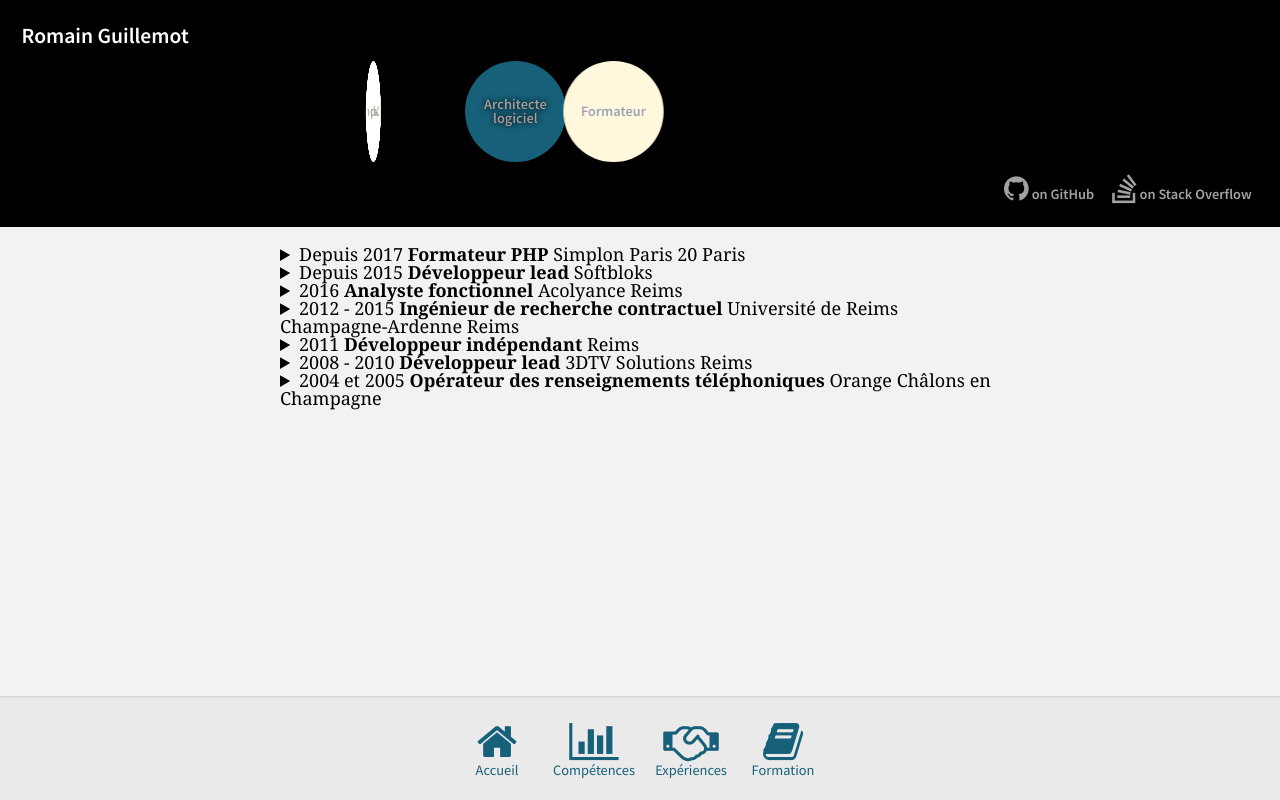
After one commit to AymericGoube/sandbox, a PHP site: page /index.php?page=experiences in a window 1280 px wide. The commit adds this page. Run offline with PHP 8.4, Linux system fonts and the light colour scheme.

Commit message:
Exercice 3 : mise en place des pages multiples avec php

```diff
--- /dev/null
+++ b/index.php
@@ -0,0 +1,72 @@
+<?php
+    $page = 'accueil';
+    $allowed_pages = array(
+        'accueil',
+        'competences',
+        'experiences',
+        'formation'
+    );
+
+    if(in_array($_GET['page'], $allowed_pages))
+    {
+        $page = $_GET['page'];
+    }
+?>
+<!doctype html>
+<html>
+
+    <head>
+
+        <meta charset="utf-8">
+
+        <link rel="stylesheet" type="text/css" media="all" href="font-awesome/css/font-awesome.min.css">
+        <link rel="stylesheet" type="text/css" media="all" href="http://fonts.googleapis.com/css?family=Source+Sans+Pro:400,600,400italic,600italic">
+        <link rel="stylesheet" type="text/css" media="all" href="styles/main.css">
+
+        <?php
+            if(file_exists('pages/'.$page.'.head.php'))
+            {
+                include('pages/'.$page.'.head.php');
+            }
+        ?>
+
+    </head>
+
+    <body class="flex-column">
+
+        <main class="content-wrapper flex-1 overflow-auto">
+            <header class="site-header">
+                <h1 class="site-title">Romain Guillemot</h1>
+                <ul class="site-subtitle">
+                    <li>Développeur</li>
+                    <li>Architecte<br>logiciel</li>
+                    <li>Formateur</li>
+                </ul>
+                <aside>
+                    <ul class="social-bar a-row align-right">
+                        <li><a href="https://github.com/wasthishelpful" class="a-button"><i class="fa fa-2x fa-github"></i> on GitHub</a></li>
+                        <li><a href="http://stackoverflow.com/users/6612932/wasthishelpful" class="a-button"><i class="fa fa-2x fa-stack-overflow"></i> on Stack Overflow</a></li>
+                    </ul>
+                </aside>
+            </header>
+
+            <?php
+                if(file_exists('pages/'.$page.'.body.php'))
+                {
+                    include('pages/'.$page.'.body.php');
+                }
+            ?>
+        </main>
+
+        <nav class="site-menu">
+            <ul class="a-row">
+                <li><a href="?page=accueil" class="a-button"><i class="fa fa-3x fa-home"></i><br>Accueil</a></li>
+                <li><a href="?page=competences" class="a-button"><i class="fa fa-3x fa-bar-chart"></i><br>Compétences</a></li>
+                <li><a href="?page=experiences" class="a-button"><i class="fa fa-3x fa-handshake-o"></i><br>Expériences</a></li>
+                <li><a href="?page=formation" class="a-button"><i class="fa fa-3x fa-book"></i><br>Formation</a></li>
+            </ul>
+        </nav>
+
+    </body>
+
+</html>
--- /dev/null
+++ b/pages/accueil.head.php
@@ -0,0 +1 @@
+<title>Romain Guillemot - développeur, architecte logiciel, formateur</title>
--- /dev/null
+++ b/pages/competences.head.php
@@ -0,0 +1 @@
+<title>Romain Guillemot - compétences</title>
--- /dev/null
+++ b/pages/experiences.body.php
@@ -0,0 +1,52 @@
+<section class="content">
+    <details>
+    <summary><time>Depuis 2017</time> <strong>Formateur PHP</strong> <span class="institution">Simplon Paris 20</span> <span class="localization">Paris</span> </summary>
+    </details>
+    <details>
+    <summary><time>Depuis 2015</time> <strong>Développeur lead</strong> <span class="institution">Softbloks</span></summary>
+    <p>Participation à la conception et au développement du projet libre <a href="http://github.com/wasthishelpful/softbloks">Softbloks</a>.
+    </details>
+    <details>
+    <summary><time>2016</time> <strong>Analyste fonctionnel</strong> <span class="institution">Acolyance</span> <span class="localization">Reims</span> </summary>
+    <ul>
+    <li>Recueil et analyse des besoins utilisateurs métier.</li>
+    <li>Définition des spécifications fonctionnelles, en relation avec l'équipe de développement.</li>
+    <li>Définition et mise en œuvre des tests de recette.</li>
+    </ul>
+    </details>
+    <details>
+    <summary><time>2012 - 2015</time> <strong>Ingénieur de recherche contractuel</strong> <span class="institution">Université de Reims Champagne-Ardenne</span> <span class="localization">Reims</span> </summary>
+    <p>Rattaché au laboratoire CReSTIC, au sein du groupe SIC (Signal, Image et Connaissance). </p>
+    <ul>
+    <li>Participation à des travaux de recherche sur l'interaction sans contact ; les algorithmes utilisés portaient sur la reconnaissance de geste par apprentissage supervisé.</li>
+    <li>Développement d'une bibliothèque de gestion de périphérique d'interaction (environ 50k lignes) ; les périphériques gérés incluaient Kinect, Leap Motion, Tobii et de nouveaux périphériques pouvaient être gérés via un système d'extension.</li>
+    <li>Développement d'un logiciel de traitement et de visualisation multi-données en 3D relief (environ 200k lignes) ; les données gérées incluaient des données médicales, via le format DICOM, et un système d'extension permettait d'intégrer des nouveaux types de donnée, ainsi que des traitements et des modalités de visualisation supplémentaires.</li>
+    <li>Encadrement de stagiaires.</li>
+    <li>Co-auteur de publications scientifiques.</li>
+    </ul>
+    </details>
+    <details>
+    <summary><time>2011</time> <strong>Développeur indépendant</strong> <span class="localization">Reims</span> </summary>
+    <p>Mission réalisée pour le compte d'un auto-entrepreneur. </p>
+    <ul>
+    <li>Développement d'un logiciel de type « media center » pilotable via un écran tactile.</li>
+    <li>Définition des besoins et établissement d'un cahier des charges.</li>
+    <li>Mise en place d'une version d'évaluation et de la solution associée pour activer la version complète du logiciel.</li>
+    </ul>
+    </details>
+    <details>
+    <summary><time>2008 - 2010</time> <strong>Développeur lead</strong> <span class="institution">3DTV Solutions</span> <span class="localization">Reims</span> </summary>
+    <p>Société d'ingénierie 3D relief avec ou sans lunettes (25 personnes). </p>
+    <ul>
+    <li>Participation aux décisions techniques et mise en place de méthodes de travail.</li>
+    <li>Développement et maintenance du « toolkit » interne de l'entreprise et de plusieurs logiciels.</li>
+    <li>Réalisation de démonstrations.</li>
+    <li>Animation de groupes de travail (5 personnes).</li>
+    <li>Encadrement de stagiaires.</li>
+    <li>Co-auteur d'une demande de brevet.</li>
+    </ul>
+    </details>
+    <details>
+    <summary><time>2004 et 2005</time> <strong>Opérateur des renseignements téléphoniques</strong> <span class="institution">Orange</span> <span class="localization">Châlons en Champagne</span> </summary>
+    </details>
+</section>
--- /dev/null
+++ b/pages/experiences.head.php
@@ -0,0 +1 @@
+<title>Romain Guillemot - expérience professionnelle</title>
--- /dev/null
+++ b/pages/formation.head.php
@@ -0,0 +1 @@
+<title>Romain Guillemot - formation</title>
--- a/styles/main.css
+++ b/styles/main.css
@@ -115,10 +115,6 @@ hr {
   padding: 0;
 }
 
-.fa {
-  display: block;
-}
-
 .flex-row,
 .flex-column {
   display: flex;
@@ -164,6 +160,10 @@ hr {
   overflow: auto;
 }
 
+.align-right {
+  text-align: right;
+}
+
 .site-header {
   padding: .5em 1em;
   font-family: 'Source Sans Pro', sans-serif;
@@ -199,7 +199,6 @@ hr {
 
 .site-title {
   display: inline-block;
-  margin: 0 .25em .25em 0;
   padding: 0;
   font-size: inherit;
 }
@@ -354,16 +339,37 @@ hr {
   text-align: right;
 }
 
-.lang-bar a {
+.social-bar a {
   margin: .3em;
   text-decoration: none;
   color: #a2a2a5;
 }
 
-.lang-bar a:hover,
-.en:lang(en),
-.fr:lang(fr) {
+.social-bar a:hover {
   color: #fff;
+}
+
+/*****************************************************************************
+    TeX, LaTeX logos : thanks Edward O'Connor
+    http://edward.oconnor.cx/2007/08/tex-poshlet
+*****************************************************************************/
+.tex, .latex, .tex .e, .latex .e {
+  font-family: Times, "Times New Roman", Times, serif;
+  font-size: 1em;
+}
+.tex .e, .latex .e, .latex .a {
+  text-transform: uppercase;
+}
+.tex .e, .latex .e {
+  vertical-align: -0.5ex;
+  margin-right: -0.125em;
+  margin-left: -0.1667em;
+}
+.latex .a {
+  font-size: 0.85em;
+  vertical-align: 0.15em;
+  margin-right: -0.15em;
+  margin-left: -0.36em;
 }
 
 @media screen and (max-width: 470px) {
```
Also changed, not shown: other parts of styles/main.css (+33 -14 lines), index.html (deleted, +0 -42 lines), pages/accueil.body.php (added, +13 -0 lines), pages/competences.body.php (added, +34 -0 lines), pages/formation.body.php (added, +23 -0 lines). Lines whose indentation alone changed are shown as unchanged.
